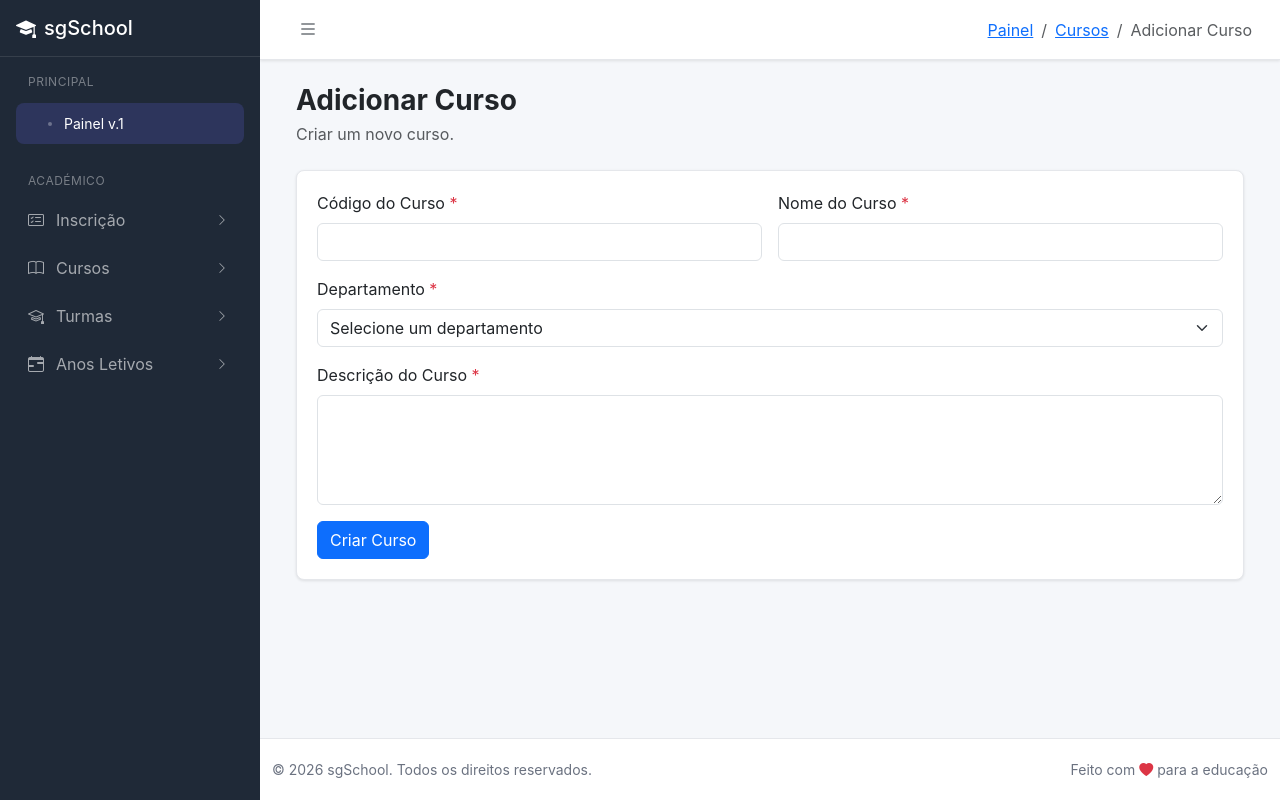
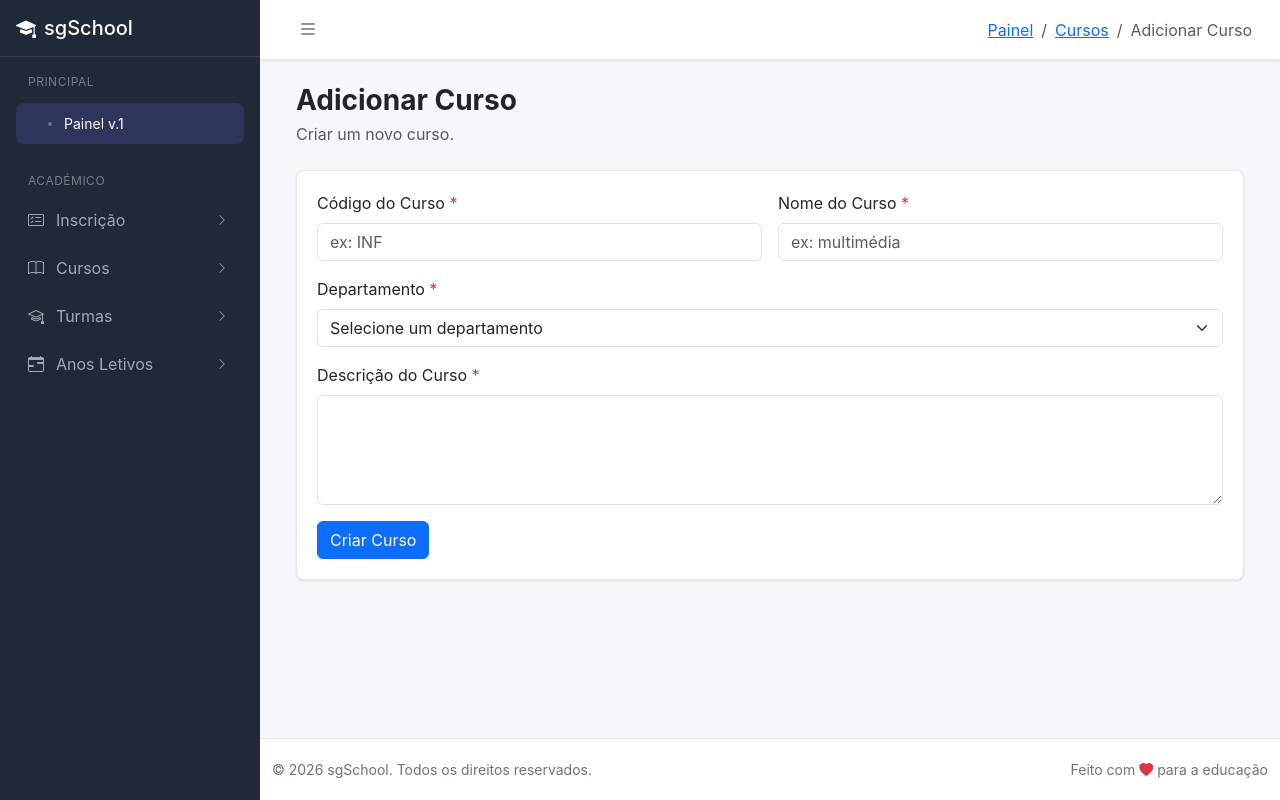
Before and after one commit to agostinho-pedro-pw/sgschool-laravel, a Laravel app: page /courses/create in a window 1280 px wide. Run offline with Laravel 12, Linux system fonts and the light colour scheme; parts of the project's set-up code (start-up, migrations or seed data) failed here and were passed over.

Commit message:
Foi feito alterações, no layout das 4 entidades principais

```diff
--- a/resources/views/admin/courses/add-course/index.blade.php
+++ b/resources/views/admin/courses/add-course/index.blade.php
@@ -88,7 +88,7 @@
                 <h1 class="h3 fw-bold mb-1">Adicionar Curso</h1>
                 <p class="text-muted mb-0">Criar um novo curso.</p>
             </div>
-            {{--Alertas da para a view--}}
+            {{--Alertas da para a view, com Bootstrap-alert--}}
             @if (session('success'))
             <div class="alert alert-success" role="alert">{{ session('success') }}</div>
             @endif
@@ -112,13 +112,13 @@
                                 <label for="courseCode" class="form-label">Código do Curso <span
                                         class="text-danger">*</span></label>
                                 <input type="text" class="form-control" id="courseCode" name="courseCode"
-                                    value="{{ old('courseCode') }}" required>
+                                    value="{{ old('courseCode') }}" required placeholder="ex: INF">
                             </div>
                             <div class="col-md-6">
                                 <label for="courseName" class="form-label">Nome do Curso <span
                                         class="text-danger">*</span></label>
                                 <input type="text" class="form-control" id="courseName" name="courseName"
-                                    value="{{ old('courseName') }}" required>
+                                    value="{{ old('courseName') }}" required placeholder="ex: multimédia">
                             </div>
                             <div class="col-12">
                                 <label for="department" class="form-label">Departamento <span
--- a/resources/views/admin/courses/all-courses/index.blade.php
+++ b/resources/views/admin/courses/all-courses/index.blade.php
@@ -113,6 +113,7 @@
 
     <main class="dashboard-content" id="main-content">
         <div class="container-fluid">
+            {{--Alerta , com bootstrap--}}
             @if (session('success'))
             <div class="alert alert-success" role="alert">{{ session('success') }}</div>
             @endif
```
